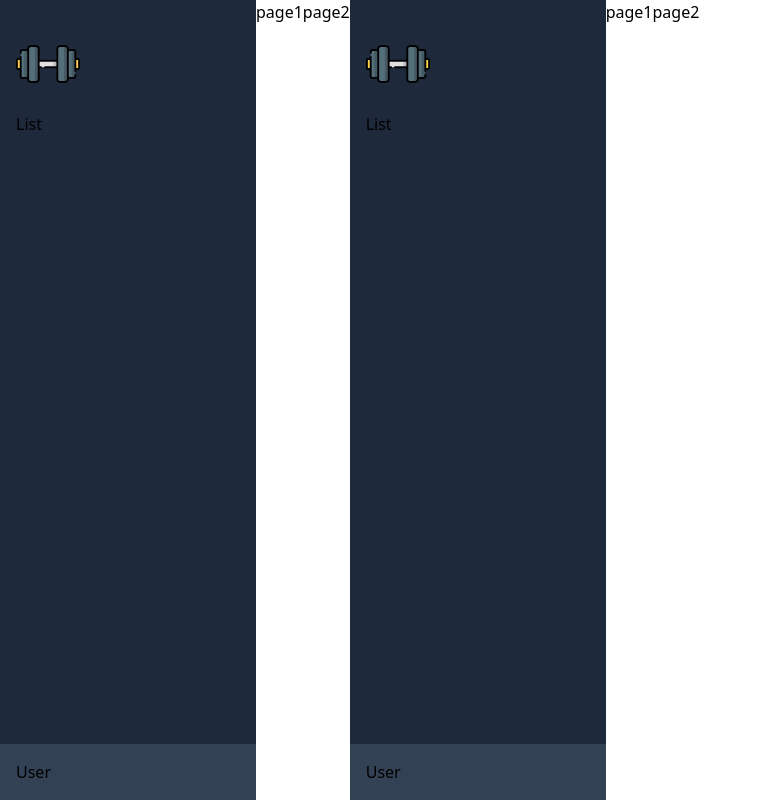
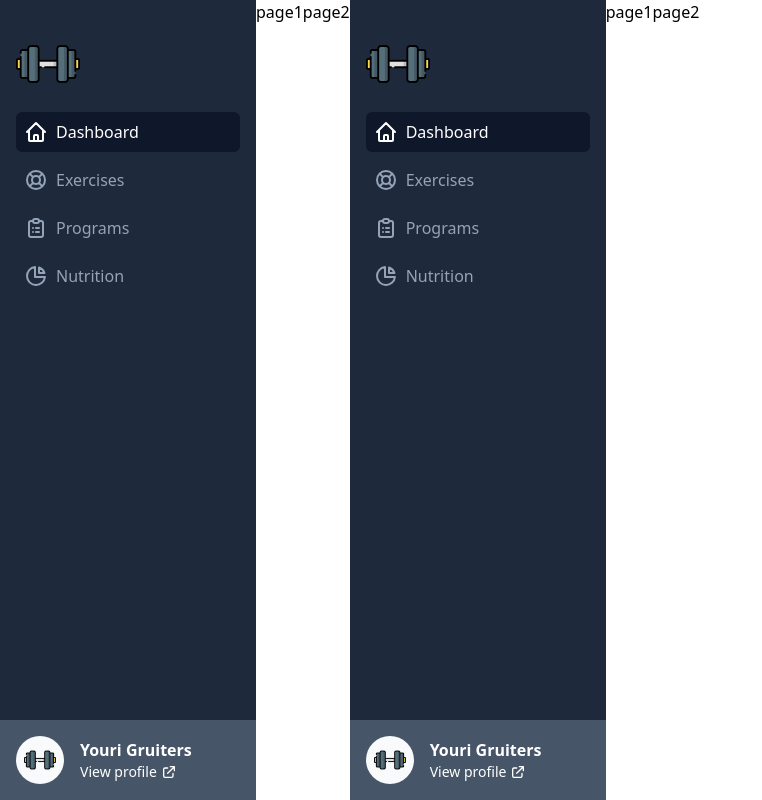
Before and after one commit to yourigruiters/Gym, a React app: page / in a window 1280 px wide. Shown: the whole page, without its empty margins (0-762 px from the left). Built offline with nearby package versions, Linux system fonts and the light colour scheme.

Commit message:
Sidebar initial setup finished

```diff
--- a/src/components/Sidebar.tsx
+++ b/src/components/Sidebar.tsx
@@ -9,9 +9,109 @@ const Sidebar: React.FC<Props> = () => {
         <div className="py-4">
           <img src={Logo} alt="logo" className="w-16 select-none" />
         </div>
-        <div className="h-full">List</div>
+        <nav className="h-full flex flex-col">
+          <ul className="flex flex-col gap-y-2">
+            <li className="rounded-md bg-slate-900 p-2 items-center flex text-white">
+              <svg
+                xmlns="http://www.w3.org/2000/svg"
+                className="h-6 w-6"
+                fill="none"
+                viewBox="0 0 24 24"
+                stroke="currentColor"
+                strokeWidth={2}
+              >
+                <path
+                  strokeLinecap="round"
+                  strokeLinejoin="round"
+                  d="M3 12l2-2m0 0l7-7 7 7M5 10v10a1 1 0 001 1h3m10-11l2 2m-2-2v10a1 1 0 01-1 1h-3m-6 0a1 1 0 001-1v-4a1 1 0 011-1h2a1 1 0 011 1v4a1 1 0 001 1m-6 0h6"
+                />
+              </svg>
+              <p className="pl-2">Dashboard</p>
+            </li>
+            <li className="rounded-md hover:bg-slate-900 p-2 items-center flex text-slate-400 hover:text-white cursor-pointer">
+              <svg
+                xmlns="http://www.w3.org/2000/svg"
+                className="h-6 w-6"
+                fill="none"
+                viewBox="0 0 24 24"
+                stroke="currentColor"
+                stroke-width="2"
+              >
+                <path
+                  stroke-linecap="round"
+                  stroke-linejoin="round"
+                  d="M18.364 5.636l-3.536 3.536m0 5.656l3.536 3.536M9.172 9.172L5.636 5.636m3.536 9.192l-3.536 3.536M21 12a9 9 0 11-18 0 9 9 0 0118 0zm-5 0a4 4 0 11-8 0 4 4 0 018 0z"
+                />
+              </svg>
+              <p className="pl-2">Exercises</p>
+            </li>
+            <li className="rounded-md hover:bg-slate-900 p-2 items-center flex text-slate-400 hover:text-white cursor-pointer">
+              <svg
+                xmlns="http://www.w3.org/2000/svg"
+                className="h-6 w-6"
+                fill="none"
+                viewBox="0 0 24 24"
+                stroke="currentColor"
+                stroke-width="2"
+              >
+                <path
+                  stroke-linecap="round"
+                  stroke-linejoin="round"
+                  d="M9 5H7a2 2 0 00-2 2v12a2 2 0 002 2h10a2 2 0 002-2V7a2 2 0 00-2-2h-2M9 5a2 2 0 002 2h2a2 2 0 002-2M9 5a2 2 0 012-2h2a2 2 0 012 2m-3 7h3m-3 4h3m-6-4h.01M9 16h.01"
+                />
+              </svg>
+              <p className="pl-2">Programs</p>
+            </li>
+            <li className="rounded-md hover:bg-slate-900 p-2 items-center flex text-slate-400 hover:text-white cursor-pointer">
+              <svg
+                xmlns="http://www.w3.org/2000/svg"
+                className="h-6 w-6"
+                fill="none"
+                viewBox="0 0 24 24"
+                stroke="currentColor"
+                stroke-width="2"
+              >
+                <path
+                  stroke-linecap="round"
+                  stroke-linejoin="round"
+                  d="M11 3.055A9.001 9.001 0 1020.945 13H11V3.055z"
+                />
+                <path
+                  stroke-linecap="round"
+                  stroke-linejoin="round"
+                  d="M20.488 9H15V3.512A9.025 9.025 0 0120.488 9z"
+                />
+              </svg>
+              <p className="pl-2">Nutrition</p>
+            </li>
+          </ul>
+        </nav>
       </div>
-      <div className="bg-slate-700 p-4">User</div>
+      <div className="bg-slate-600 p-4 flex flex-row items-center gap-x-4">
+        <div className="w-12 h-12 rounded-full bg-slate-50 p-2">
+          <img src={Logo} alt="logo" className="w-16 select-none" />
+        </div>
+        <div className="flex flex-col justify-center">
+          <h3 className="text-base text-white font-semibold">Youri Gruiters</h3>
+          <div className="flex flex-row items-center text-white hover:font-semibold hover:text-slate-200 cursor-pointer gap-x-1">
+            <p className="text-sm">View profile</p>
+            <svg
+              xmlns="http://www.w3.org/2000/svg"
+              className="h-4 w-4"
+              fill="none"
+              viewBox="0 0 24 24"
+              stroke="currentColor"
+              strokeWidth={2}
+            >
+              <path
+                strokeLinecap="round"
+                strokeLinejoin="round"
+                d="M10 6H6a2 2 0 00-2 2v10a2 2 0 002 2h10a2 2 0 002-2v-4M14 4h6m0 0v6m0-6L10 14"
+              />
+            </svg>
+          </div>
+        </div>
+      </div>
     </div>
   );
 };
```
